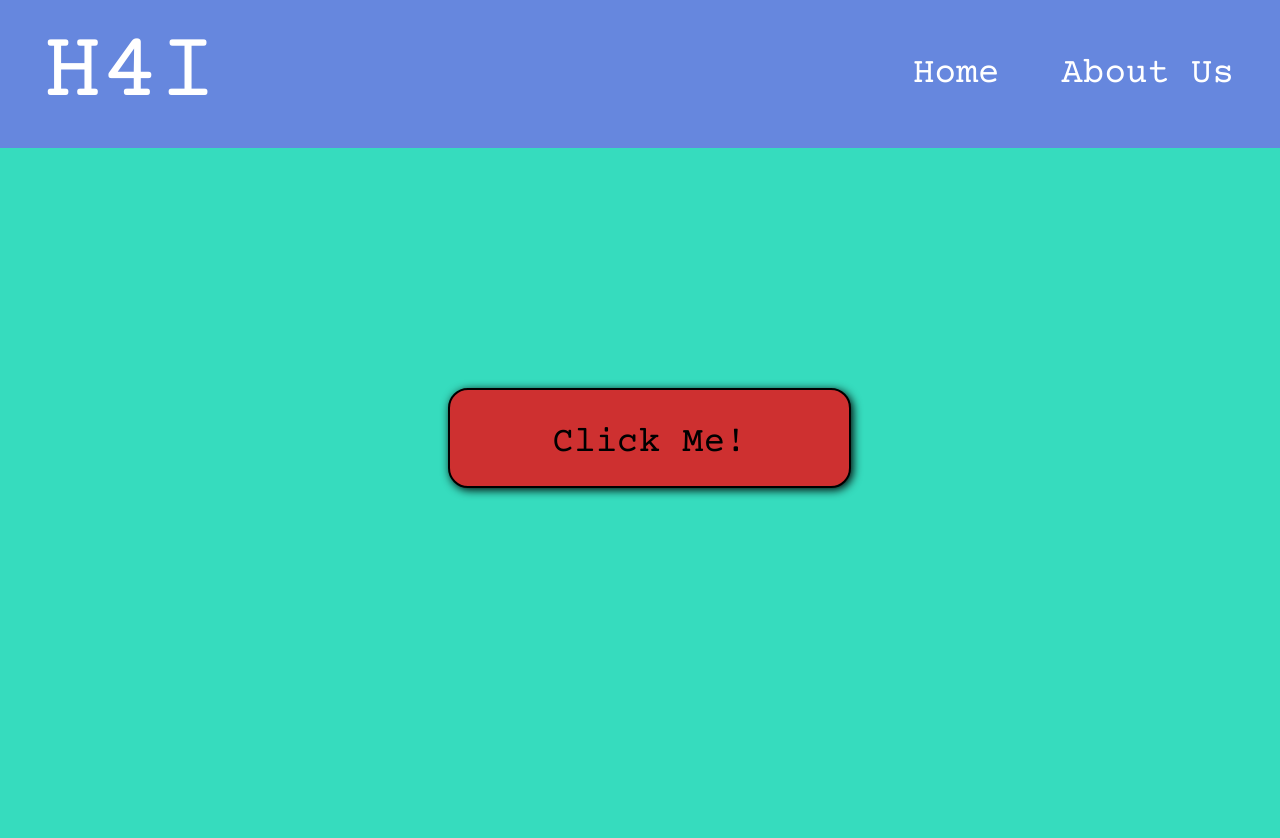
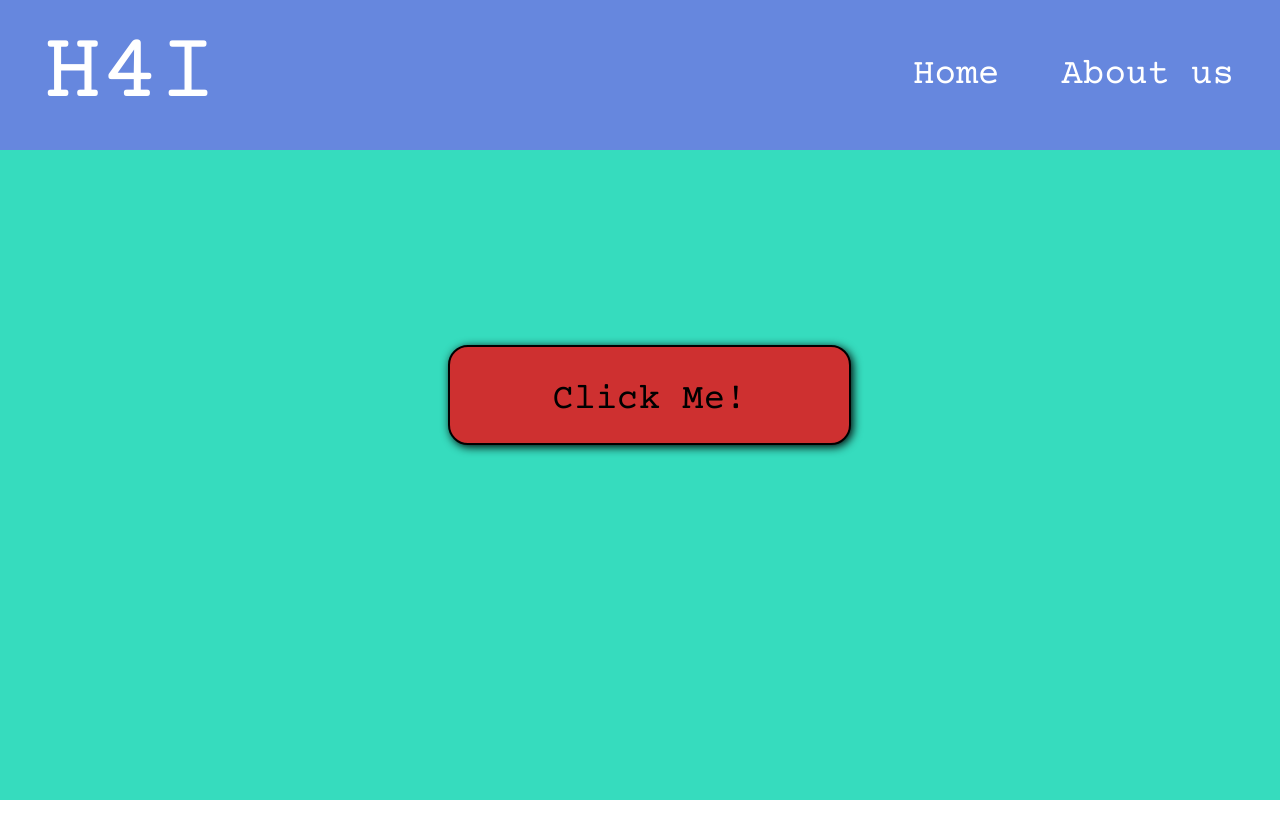
Before and after one commit to Hack4Impact-UMD/branch-practice, a React (Create React App) app in the folder react-app/: page / in a window 1280 px wide. Shown: the top 838 px of the page. After the commit the page ends 800 px from the top, so only its background shows below. Built offline with nearby package versions, Linux system fonts and the light colour scheme.

Commit message:
changed home and about us to links, and changed height of the home component

```diff
--- a/react-app/src/components/Navbar.js
+++ b/react-app/src/components/Navbar.js
@@ -6,8 +6,12 @@ export const Navbar = () => {
     <div className="nav">
       <div className="title">H4I</div>
       <ul>
-        <li>Home</li>
-        <li>About Us</li>
+        <li>
+          <a href="/">Home</a>
+        </li>
+        <li>
+          <a href="/">About us</a>
+        </li>
       </ul>
     </div>
   );
--- a/react-app/src/pages/Home.js
+++ b/react-app/src/pages/Home.js
@@ -14,7 +14,7 @@ export const Home = () => {
   };
 
   return (
-    <div className={style}>
+    <div className="home" id={style}>
       <button onClick={changeColor} className={"button"}>
         Click Me!
       </button>
--- a/react-app/src/styles/Home.css
+++ b/react-app/src/styles/Home.css
@@ -1,18 +1,19 @@
 @import url("https://fonts.googleapis.com/css2?family=Courier+Prime&display=swap");
 
-.home1 {
-  background-color: #36dcbe;
-  height: 100vh;
+.home {
+  height: calc(100vh - 150px);
 }
 
-.home2 {
-  background-color: #50f5a5;
-  height: 100vh;
+#home1 {
+  background-color: #36dcbe;
 }
 
-.home3 {
+#home2 {
+  background-color: #50f5a5;
+}
+
+#home3 {
   background-color: #9dfc86;
-  height: 100vh;
 }
 
 .button {
--- a/react-app/src/styles/Navbar.css
+++ b/react-app/src/styles/Navbar.css
@@ -14,6 +14,7 @@
   justify-content: space-between;
   align-items: center;
   font-size: 96px;
+  height: 150px;
 }
 
 .title {
@@ -30,6 +31,8 @@
   gap: 1rem;
 }
 
-.nav li {
+.nav a {
+  color: #ffffff;
+  text-decoration: none;
   padding-right: 46px;
 }
```
